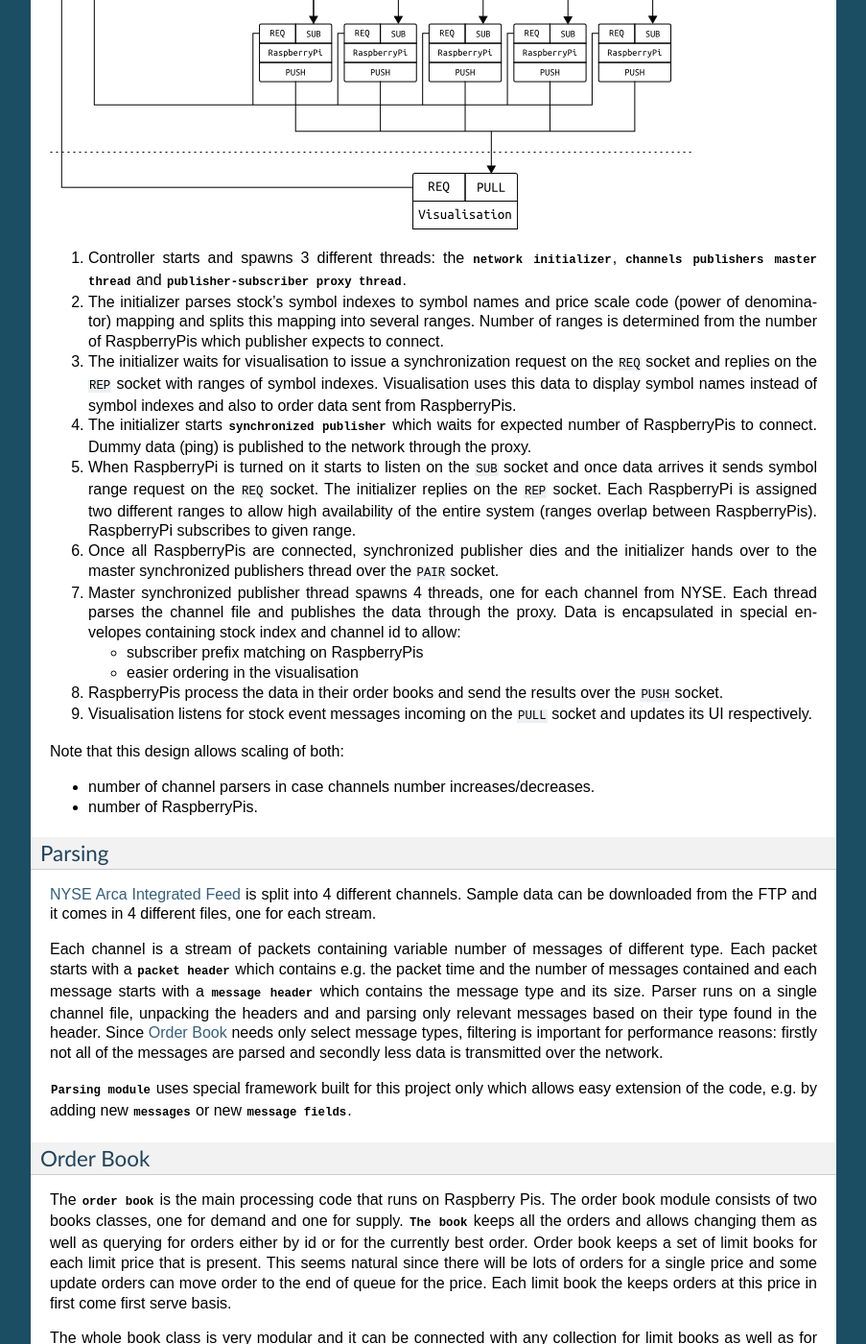
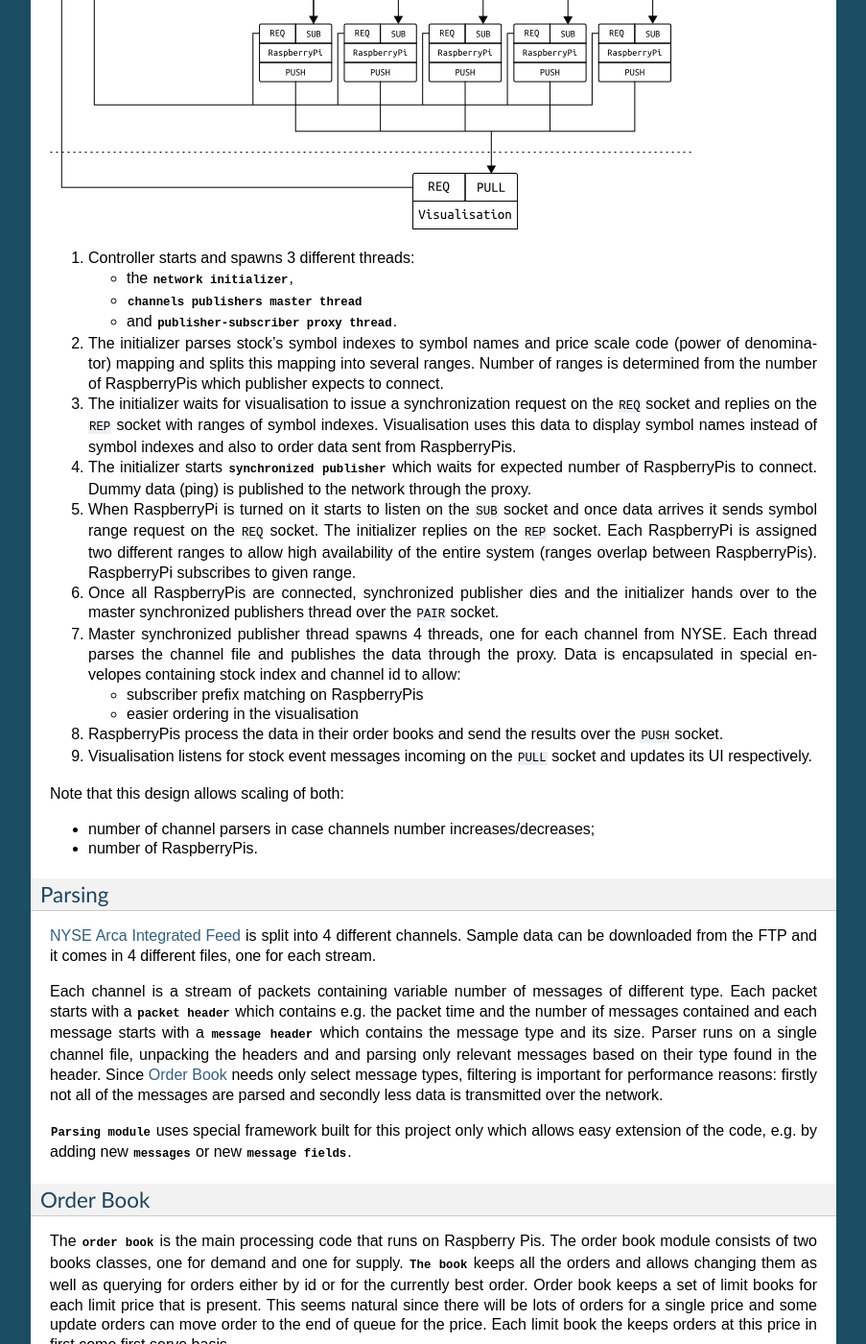
Before and after one commit to kuba/OxBerryPis, a Sphinx documentation site: the page built from docs/sphinx/report.rst, in a window 1280 px wide and 1400 px high, scrolled down 1330 px. Shown: the whole window at 96% size, without its empty margins (198-1101 px from the left). Built offline with Sphinx 7.4.7, drawn with Linux system fonts in a browser that asks for light colours; some of the changed lines change nothing that is shown; some of the changed text lies outside the part shown.

Commit message:
Report cosmetic changes.

```diff
--- a/docs/sphinx/report.rst
+++ b/docs/sphinx/report.rst
@@ -41,7 +41,7 @@ patterns have been used for the networking:
 
 * **Request-reply** for synchronization between:
 
-  * visualisation and the initializer
+  * visualisation and the initializer,
 
   * RaspberryPis and the initializer (synchronized publisher).
 
@@ -65,13 +65,16 @@ The system outline
    :alt: Network diagram.
 
 
-#. Controller starts and spawns 3 different threads: the
-   :py:class:`network initializer
-   <oxberrypis.net.controller.init.InitializerThread>`,
-   :py:class:`channels publishers master thread
-   <oxberrypis.net.controller.publisher.ChannelPublishersThread>` and
-   :py:class:`publisher-subscriber proxy thread
-   <oxberrypis.net.controller.publisher.ProxyThread>`.
+#. Controller starts and spawns 3 different threads:
+
+   * the :py:class:`network initializer
+     <oxberrypis.net.controller.init.InitializerThread>`,
+
+   * :py:class:`channels publishers master thread
+     <oxberrypis.net.controller.publisher.ChannelPublishersThread>`
+
+   * and :py:class:`publisher-subscriber proxy thread
+     <oxberrypis.net.controller.publisher.ProxyThread>`.
 
 #. The initializer parses stock's symbol indexes to symbol names and
    price scale code (power of denominator) mapping and splits this
@@ -118,7 +121,7 @@ The system outline
 
 Note that this design allows scaling of both:
 
-* number of channel parsers in case channels number increases/decreases.
+* number of channel parsers in case channels number increases/decreases;
 
 * number of RaspberryPis.
 
```
